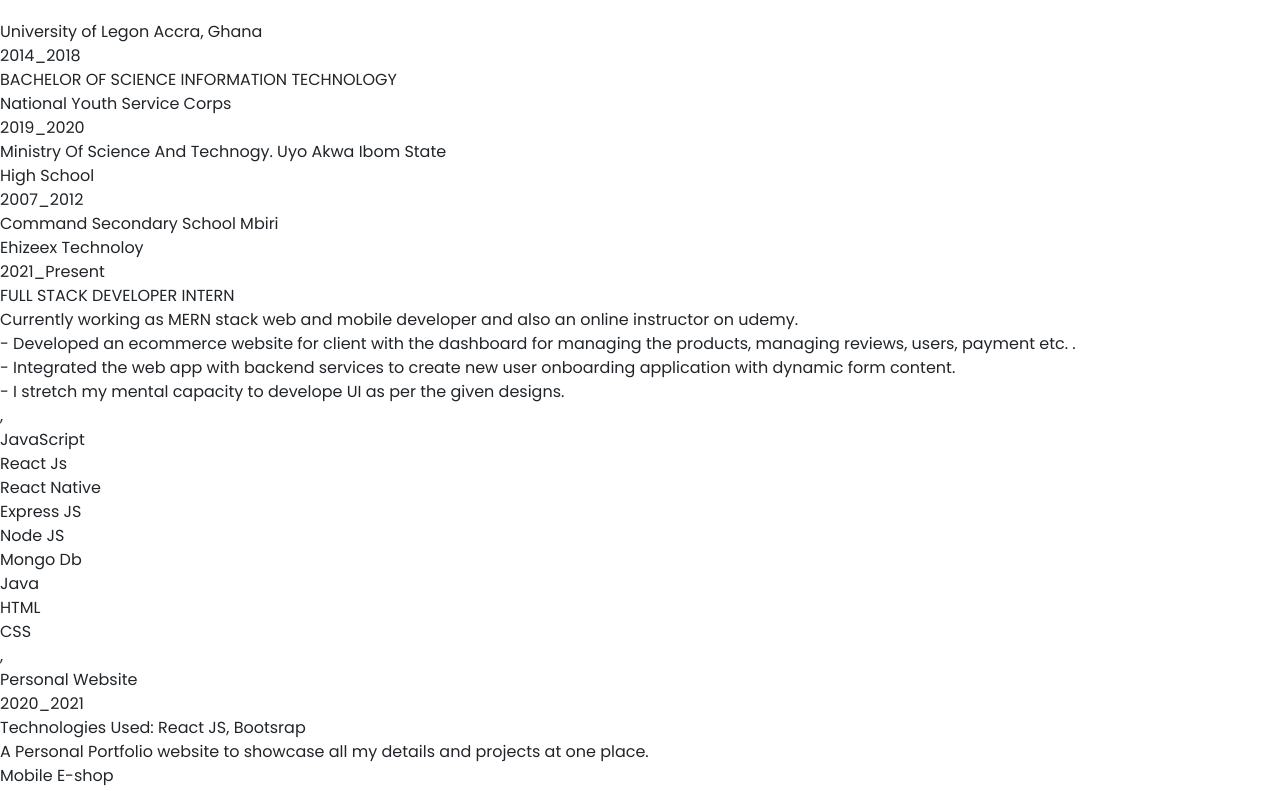
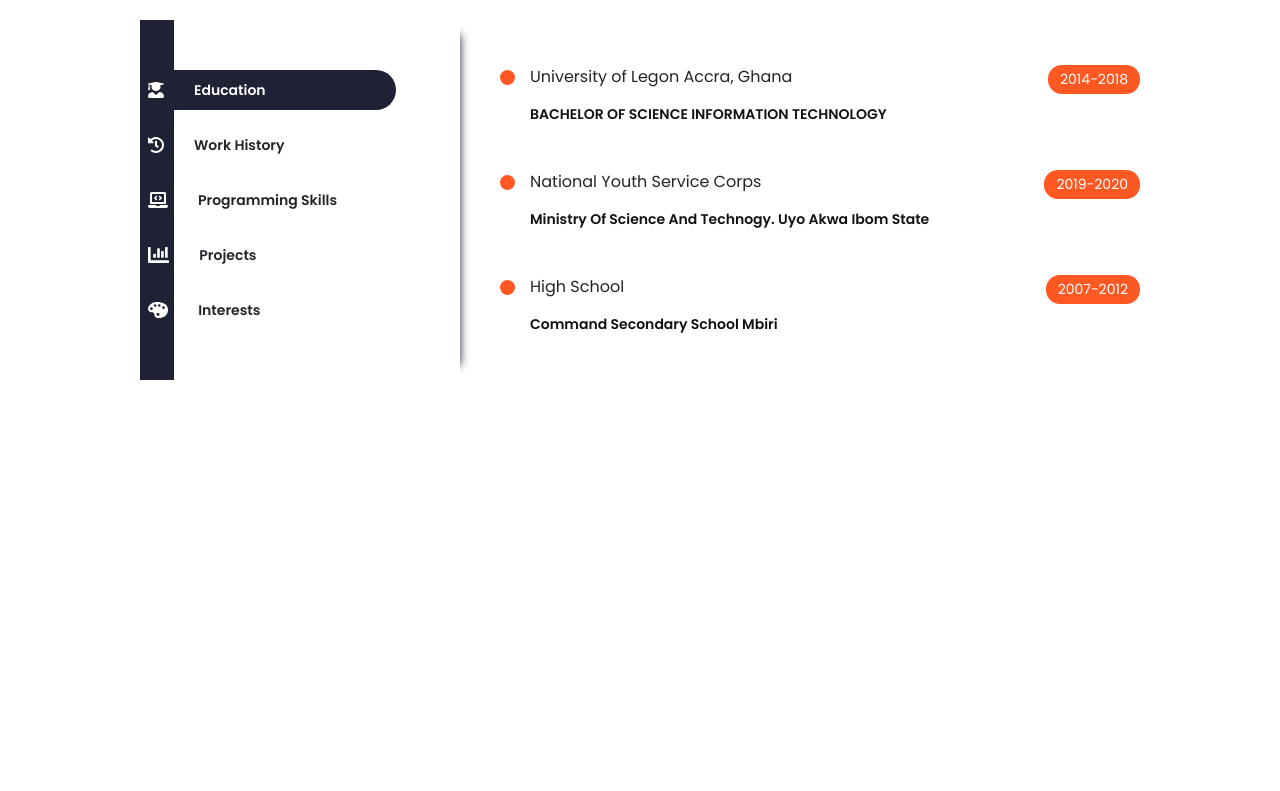
Before and after one commit to JBFernandez/react-portfolio, a React (Vite) app: page / in a window 1280 px wide. Shown: the part 1680-2471 px from the top of the page. After the commit the page ends 2180 px from the top, so only its background shows below. Built offline with nearby package versions, Linux system fonts and the light colour scheme; a web font is replaced by a local one.

Commit message:
Resume component CSS styles added

```diff
--- a/src/PortfolioContainer/Resume/Resume.jsx
+++ b/src/PortfolioContainer/Resume/Resume.jsx
@@ -7,7 +7,7 @@ import interestssvg from '../../assets/Resume/interests.svg'
 import programmingskillssvg from '../../assets/Resume/programming-skills.svg'
 import workhistorysvg from '../../assets/Resume/work-history.svg'
 import projectssvg from '../../assets/Resume/projects.svg'
-
+import "./resume.css"
 
 
 
@@ -32,12 +32,12 @@ export const Resume = ( props ) => {
         return(
             <div className='resume-heading' >
                 <div className='resume-main-heading' >
-                <div className='heading-bullet' >
-                    <span> { props.heading? props.heading : "" } </span>
+                    <div className='heading-bullet' ></div>
+                        <span> { props.heading ? props.heading : "" } </span>
                         { props.fromDate && props.toDate
                             ? (
                                 <div className='heading-date' >
-                                { props.fromDate + "_" + props.toDate }
+                                    { props.fromDate + "-" + props.toDate }
                                 </div>
                               )
                             : ( <div></div> )
@@ -48,7 +48,6 @@ export const Resume = ( props ) => {
                     </div>
                     <div className='resume-heading-description' >
                         <span> { props.description ? props.description : "" } </span>
-                </div>
                     </div>
                 </div>
         )
@@ -162,6 +161,7 @@ export const Resume = ( props ) => {
         </div>,
 
         <div className='resume-screen-container' key="work-experience"  >
+            <div className='experience-container' >
                 <ResumeHeading
                     heading={"Ehizeex Technoloy"}
                     subHeading={"FULL STACK DEVELOPER INTERN"}
@@ -186,6 +186,9 @@ export const Resume = ( props ) => {
                     <span className='resume-description-text' >
                         - I stretch my mental capacity to develope UI as per the given designs.
                     </span>
+                    <br />
+                </div>
+            </div>
         </div>,
 
         <div className='resume-screen-container programming-skills-container' key="programming-skills" >
@@ -197,7 +200,7 @@ export const Resume = ( props ) => {
                             <div className='heading-bullet' ></div>
                             <span> { skill.skill } </span>
                             <div className='skill-percentage' >
-                                <div style={{ width: skill.ratingPercentage + "%" }} className="active-percentage" >
+                                <div style={{ width: skill.ratingPercentage + "%" }} className="active-percentage-bar" >
 
                                 </div>
                             </div>
@@ -237,7 +240,6 @@ export const Resume = ( props ) => {
                     heading="Competitive Gaming"
                     description="I like to challenge my reflexes a lot while competing in football games, pushing the rank and having interactive gaming sessions excites me the most."
                 />
-            </div>
         </div>,
     ];
 
@@ -267,6 +269,7 @@ export const Resume = ( props ) => {
                         src={ bullet.logoSrc }
                         alt="ooops... no internet connection"
                     />
+                    <span className='bullet-label' > { bullet.label } </span>
                 </div>
             )
         } )
--- a/src/PortfolioContainer/Resume/resume.css
+++ b/src/PortfolioContainer/Resume/resume.css
@@ -0,0 +1,216 @@
+.resume-container {
+    display: flex;
+    align-items: center;
+    flex-direction: column;
+    justify-content: center;
+    min-height: fit-content;
+    margin: 120px 0;
+}
+
+.resume-card {
+    display: flex;
+    height: 360px;
+    width: 1000px;
+}
+
+.resume-bullets {
+    height: 100%;
+    box-shadow: 15px 0 9px -15px #1f2235;
+    width: 320px;
+}
+
+.resume-bullet-details {
+    flex-grow: 1;
+    width: 600px;
+    overflow: hidden;
+    padding: 0 0 0 70px;
+}
+
+.experience-description {
+    margin: 10px 0 0 0;
+    text-align: justify;
+    max-width: 100%;
+}
+
+.resume-details-carousel {
+    transition: transform 1s ease-out;
+}
+
+.bullet-container {
+    display: flex;
+    align-items: center;
+    height: 100%;
+    width: 100%;
+    position: relative;
+}
+
+.bullets {
+    width: 80%;
+    position: relative;
+    z-index: 2;
+}
+
+.bullet {
+    display: flex;
+    align-items: center;
+    background-color: #1f2235;
+    height: 40px;
+    margin: 15px 0;
+    padding: 0 8px;
+    border-radius: 20px;
+    width: 30px;
+    transition: width 0.6s ease;
+    cursor: pointer;
+}
+
+.bullet-label {
+    font-size: 14px;
+    white-space: nowrap;
+    font-family: "Poppins SemiBold";
+}
+
+.bullet-logo {
+    height: 16px;
+    margin: 0 30px 0 0;
+}
+
+.bullet-icons {
+    width: 34px;
+    height: 100%;
+    z-index: 1;
+    background-color: #1f2235;
+    position: absolute;
+}
+
+.selected-bullet {
+    color: white;
+    width: 100%;
+}
+
+.resume-screen-container {
+    display: flex;
+    flex-direction: column;
+    justify-content: space-evenly;
+    height: 360px;
+    width: 100%;
+}
+
+.resume-heading {
+    display: flex;
+    flex-direction: column;
+}
+
+.resume-main-heading {
+    position: relative;
+    display: flex;
+    justify-content: space-between;
+}
+
+.heading-bullet {
+    position: absolute;
+    left: -30px;
+    height: 15px;
+    width: 15px;
+    top: 5px;
+    background-color: var(--dark-orange);
+    border-radius: 50%;
+}
+
+.resume-sub-heading {
+    font-size: 14px;
+    font-family: "Poppins SemiBold";
+    color: #111;
+    margin: 10px 0 0 0;
+}
+
+.resume-heading-description {
+    font-size: 12px;
+    text-align: justify;
+}
+
+.heading-date {
+    background-color: var(--dark-orange);
+    padding: 4px 12px;
+    font-size: 14px;
+    border-radius: 14px;
+    color: white;
+}
+
+.skill-parent {
+    display: flex;
+    flex-direction: column;
+    position: relative;
+    width: 50%;
+}
+
+.programming-skills-container {
+    display: flex;
+    flex-direction: row;
+    align-items: center;
+    justify-content: space-between;
+    flex-wrap: wrap;
+}
+
+/* Seguro aquí lo dejo en 100% todo */
+.skill-percentage {
+    position: relative;
+    height: 15px;
+    width: 70%;
+    background-color: var(--dark-orange);
+}
+
+.skill-percentage .active-percentage-bar {
+    height: 15px;
+    transition: 0.8s ease;
+    position: absolute;
+    background-color: #1f2235;
+}
+
+.skill-parent span {
+    font-family: "Poppins SemiBold";
+    font-size: 16px;
+    color: var(--dark-orange);
+}
+
+/* Responsiveness */
+
+@media only screen and ( max-width: 1110px ) {
+    .resume-card {
+        width: 880px;
+    }
+
+    .resume-bullet-details {
+        padding: 0 0 0 70px;
+    }
+}
+
+@media only screen and ( max-width: 1023px ) {
+    .resume-content {
+        display: flex;
+        flex-direction: column;
+        align-items: center;
+    }
+    .bullets {
+        width: 90%;
+    }
+    .resume-card {
+        height: fit-content;
+        display: flex;
+        flex-direction: column;
+        margin: 30px 0;
+        align-items: center;
+        width: 90%;
+    }
+    .resume-bullet-details {
+        height: 360px;
+        width: fit-content;
+        padding: 0;
+    }
+    .resume-bullets {
+        width: 100%;
+        margin: 30px 0;
+    }
+    .selected-bullet {
+        width: 100%;
+    }
+}
```
Lines whose indentation alone changed are shown as unchanged.
